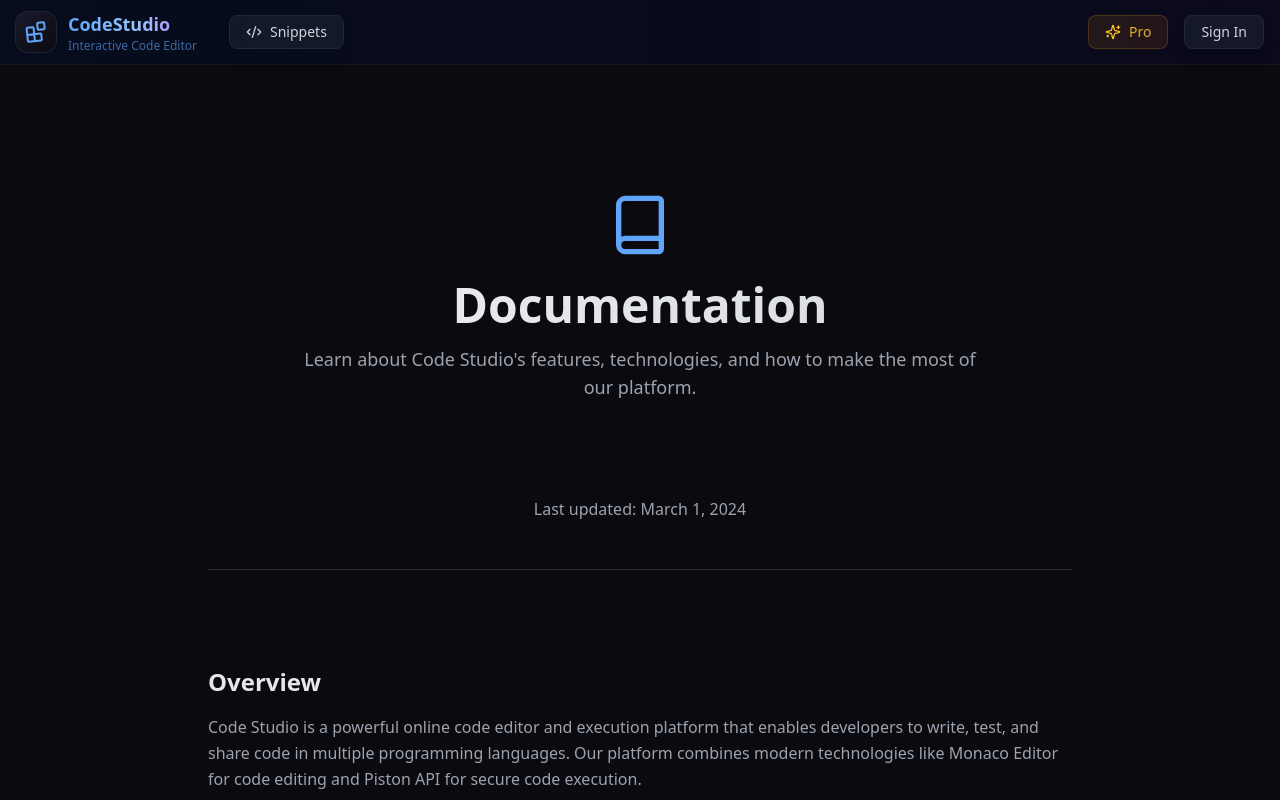
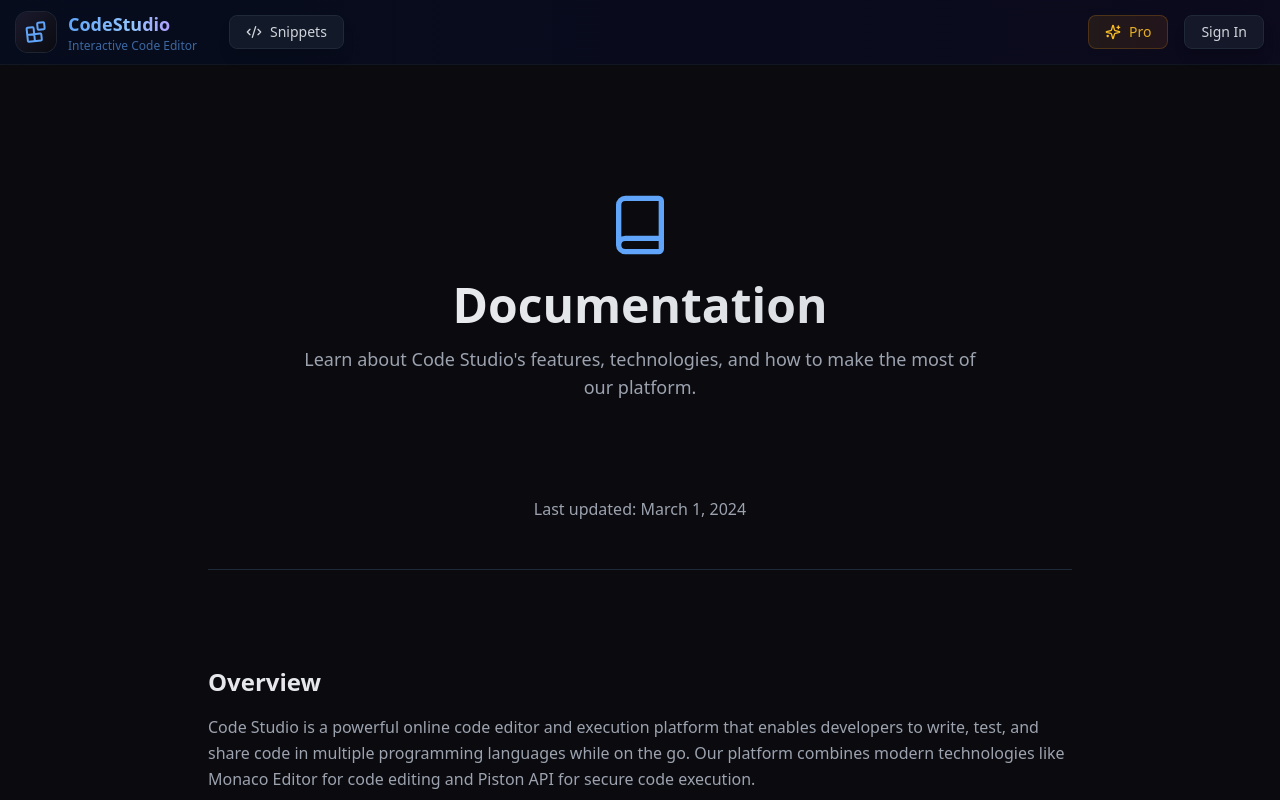
Before and after one commit to justysssss/Code-Studio, a Next.js app: page /docs in a window 1280 px wide. Shown: the top 800 px of the page. Built offline with nearby package versions, Linux system fonts and the light colour scheme; no server answers.

Commit message:
fixed issues

```diff
--- a/src/app/docs/page.tsx
+++ b/src/app/docs/page.tsx
@@ -24,7 +24,7 @@
             Documentation
           </h1>
           <p className="text-gray-400 text-lg max-w-2xl mx-auto">
-            Learn about Code Studio's features, technologies, and how to make the most of our platform.
+            Learn about Code Studio&apos;s features, technologies, and how to make the most of our platform.
           </p>
         </div>
       </section>
@@ -48,7 +48,7 @@
             <div className="space-y-4">
               <h2 className="text-2xl font-bold text-gray-200">Overview</h2>
               <p className="text-gray-400 leading-relaxed">
-                Code Studio is a powerful online code editor and execution platform that enables developers to write, test, and share code in multiple programming languages. Our platform combines modern technologies like Monaco Editor for code editing and Piston API for secure code execution.
+                Code Studio is a powerful online code editor and execution platform that enables developers to write, test, and share code in multiple programming languages while on the go. Our platform combines modern technologies like Monaco Editor for code editing and Piston API for secure code execution.
               </p>
             </div>
 
@@ -193,7 +193,7 @@
                   </li>
                   <li>
                     <span className="font-semibold">Execute</span>
-                    <p>Click the "Run Code" button to execute your code and see the output.</p>
+                    <p>Click the &quot;Run Code&quot; button to execute your code and see the output.</p>
                   </li>
                   <li>
                     <span className="font-semibold">Share (Optional)</span>
```
